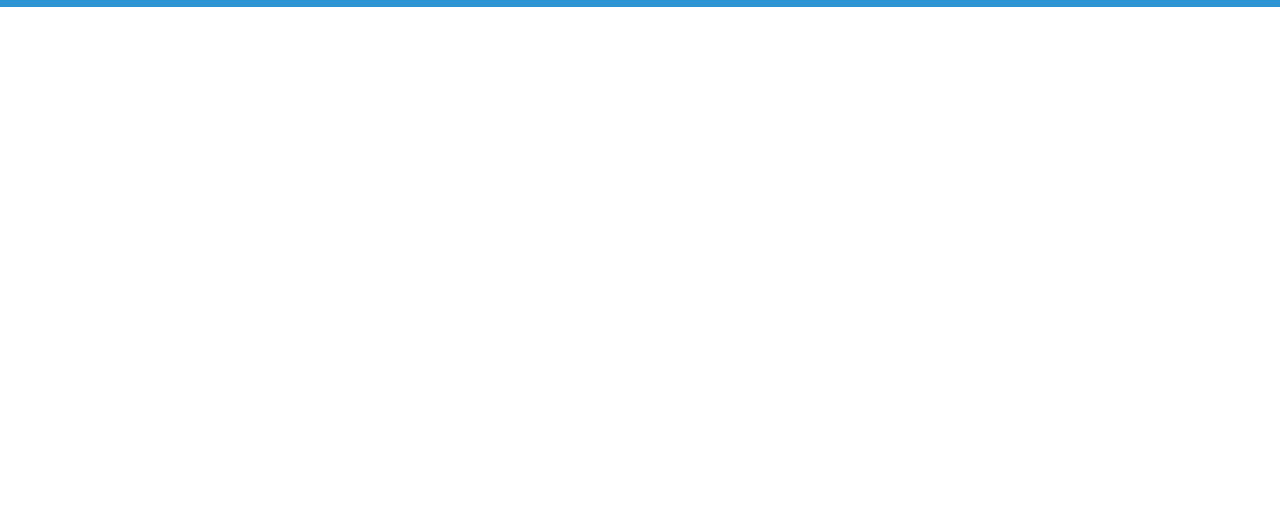
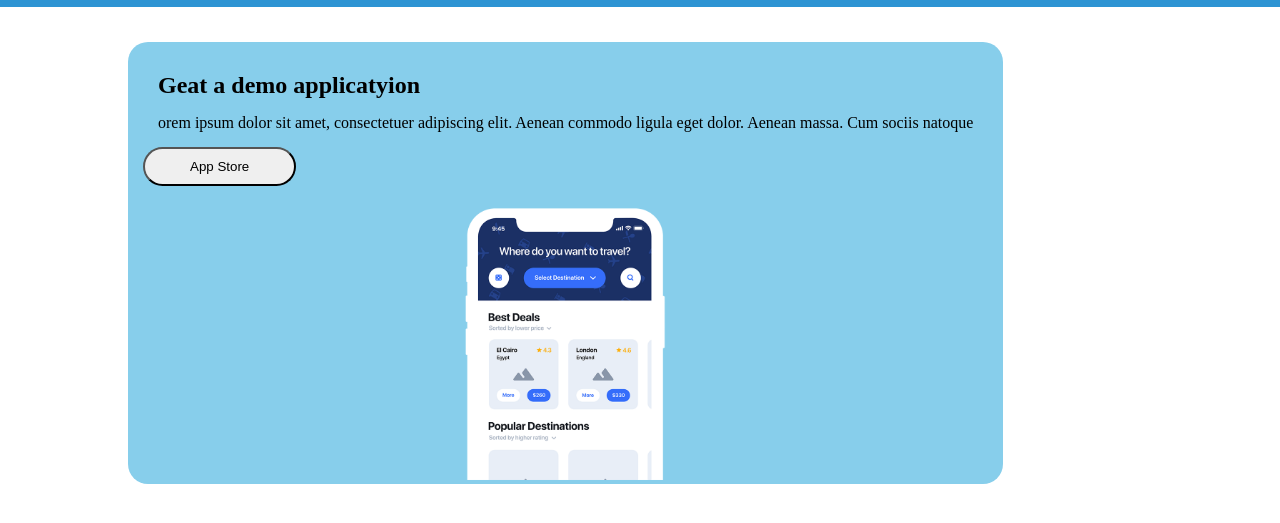
Before and after one commit to RiccardoMartella/htmlcss-responsive-layout, a plain HTML site: page index.html in a window 1280 px wide. Shown: the part 53-576 px from the top of the page. Drawn offline with Linux system fonts and the light colour scheme.

Commit message:
section(cards)

```diff
--- a/assets/css/style.css
+++ b/assets/css/style.css
@@ -11,6 +11,16 @@ header {
     padding: 10px 15px ;
 }
 
+section {
+    width: 80%;
+    margin: auto;
+    margin-top: 35px;
+}
+
+
+
+
+
 .flex {
     display: flex;
 }
@@ -19,6 +29,82 @@ header {
     justify-content: space-between;
 }
 
+.flex-wrap {
+    flex-wrap: wrap;
+}
+
+.justify-content-center {
+    justify-content: center;
+}
+
+.flex-colum {
+    flex-direction: column;
+}
+
 .align-items-center {
     align-items: center;
 }
+
+
+
+
+button {
+    border-radius: 25px;
+    padding: 10px 45px;
+}
+
+
+
+
+
+.background-color-skyblue {
+    background-color:skyblue ;
+}
+
+
+
+
+.border-radius-20 {
+    border-radius: 20px;
+}
+
+
+
+
+
+.padding-15 {
+    padding: 15px 15px 0 15px;
+}
+
+.padding-bottom-15 {
+    padding-bottom: 15px;
+}
+
+
+
+
+
+
+.marging-auto {
+    margin: auto;
+}
+
+.margin-top-15px {
+    margin-top: 15px;
+}
+
+.margin-bottom-15px {
+    margin-bottom: 15px;
+}
+
+
+
+.position-relative {
+    position: relative;
+
+}
+
+.position-absolute {
+    position: absolute;
+
+}
--- a/index.html
+++ b/index.html
@@ -9,7 +9,7 @@
       referrerpolicy="no-referrer"
     />
     <link
-      href="//netdna.bootstrapcdn.com/font-awesome/3.2.1/css/font-awesome.css"
+      href="https://netdna.bootstrapcdn.com/font-awesome/3.2.1/css/font-awesome.css"
       rel="stylesheet"
     />
     <link rel="stylesheet" href="assets/css/style.css" />
@@ -24,5 +24,50 @@
       <img src="assets/img/logo.png" alt="" />
       <i style="color: white" class="fa-solid fa-bars"></i>
     </header>
+
+    <!-- cards -->
+    <section>
+      <div class="flex flex-wrap">
+        <div
+          class="flex flex-colum background-color-skyblue border-radius-20 padding-15"
+        >
+          <div class="padding-15">
+            <h2 class="margin-bottom-15px">Geat a demo applicatyion</h2>
+            <p>
+              orem ipsum dolor sit amet, consectetuer adipiscing elit. Aenean
+              commodo ligula eget dolor. Aenean massa. Cum sociis natoque
+            </p>
+          </div>
+          <!-- button -->
+          <div class="margin-top-15px">
+            <a href="#"><button>App Store</button></a>
+          </div>
+          <div class="marging-auto margin-top-15px position-relative">
+            <img
+              class=""
+              style="width: 250px"
+              src="assets/img/phone.png"
+              alt=""
+            />
+          </div>
+        </div>
+        <div class="background-color-skyblue">
+          <div></div>
+          <div></div>
+        </div>
+      </div>
+      <div class="background-color-skyblue">
+        <div></div>
+        <div></div>
+      </div>
+      <div class="background-color-skyblue">
+        <div></div>
+        <div></div>
+      </div>
+      <div class="background-color-skyblue">
+        <div></div>
+        <div></div>
+      </div>
+    </section>
   </body>
 </html>
```
